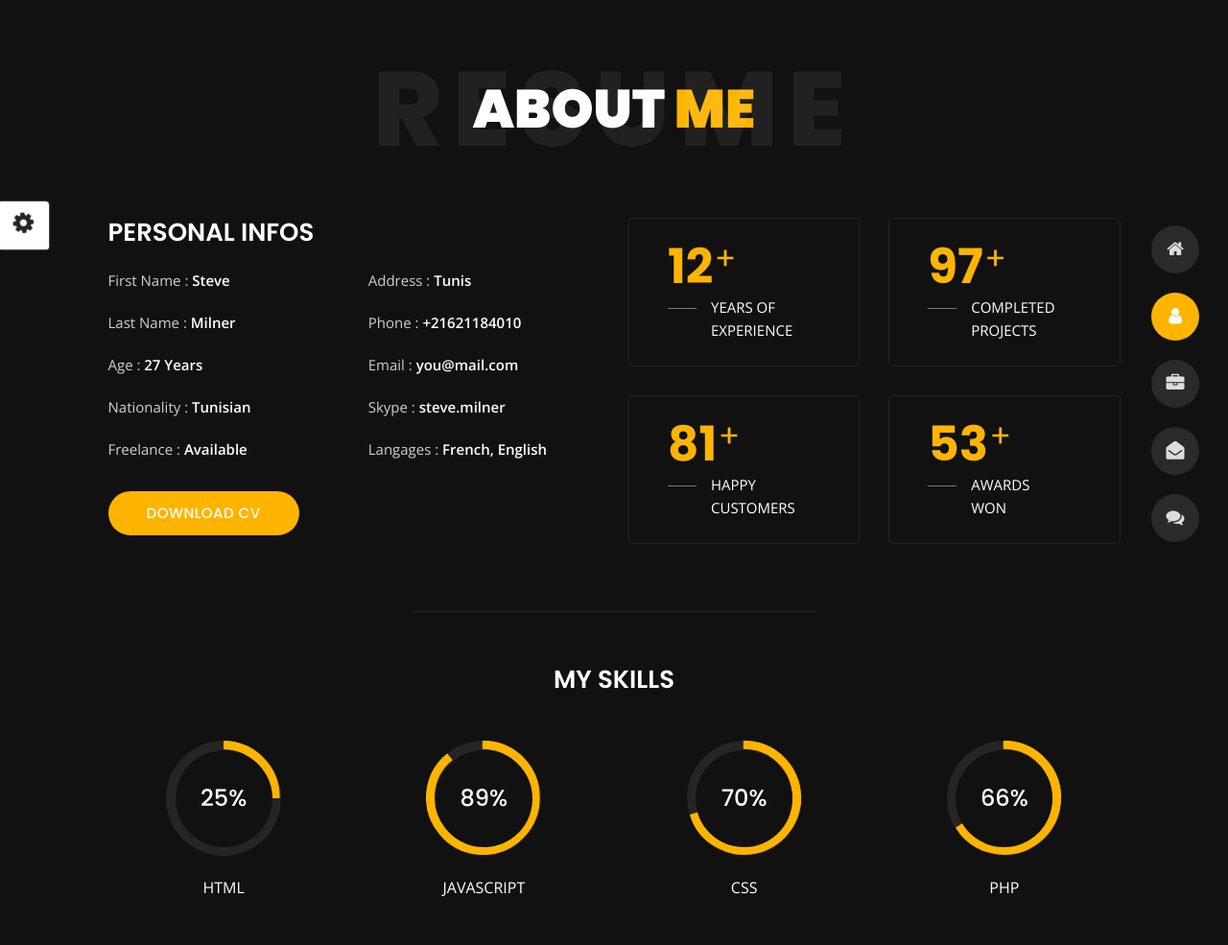
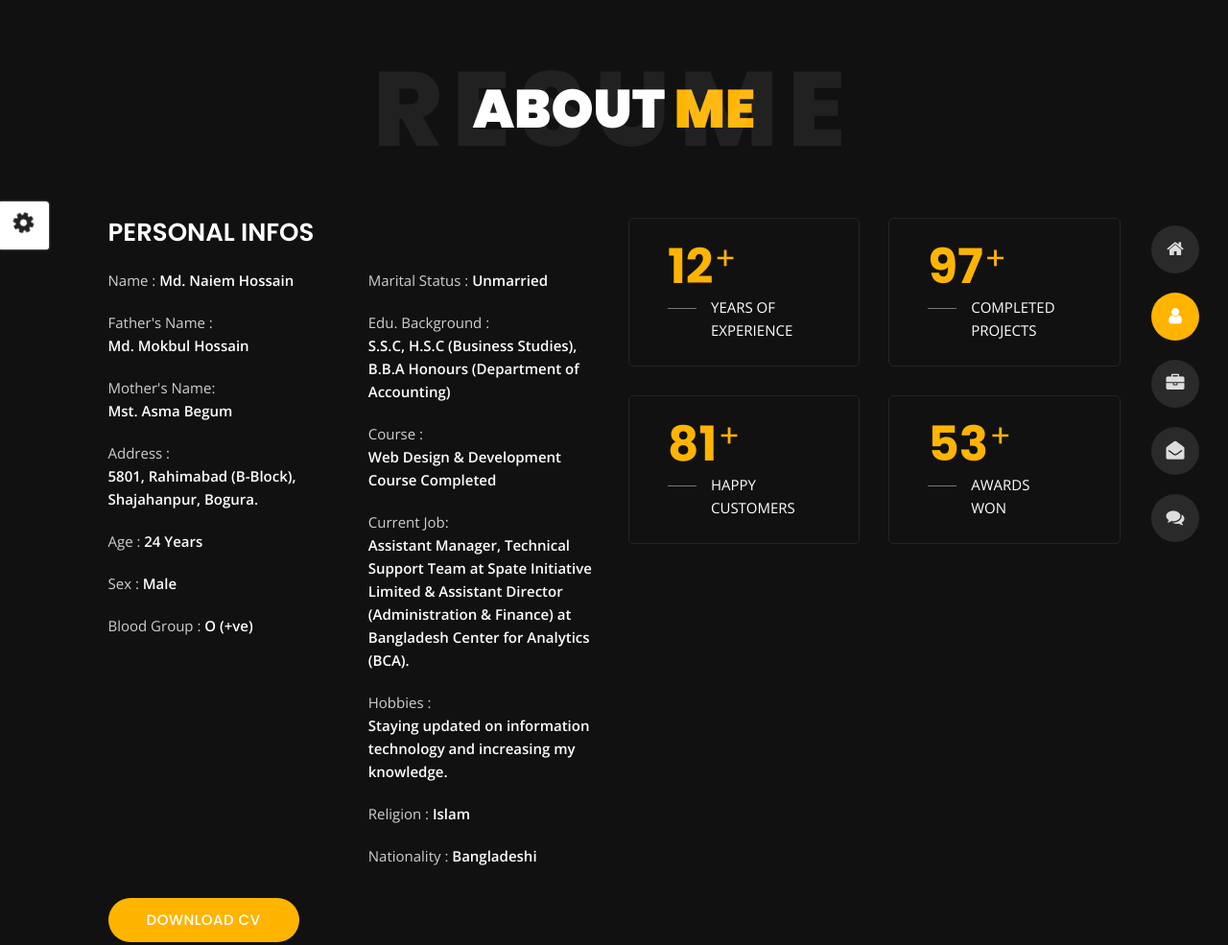
Before and after one commit to naiemhossain360/portfolio, a plain HTML site: page about.html in a window 1280 px wide. Shown: the top 985 px of the page at 96% size. Drawn offline with nearby package versions, Linux system fonts and the light colour scheme.

Commit message:
About me update

```diff
--- a/about.html
+++ b/about.html
@@ -4,9 +4,9 @@
 
 <head>
     <meta charset="utf-8">
-    <title>About Personal Portfolio</title>
+    <title>About Naiem Hossain</title>
     <meta name="viewport" content="width=device-width, initial-scale=1">
-
+    <link rel="icon" href="img/favicon-n.png" type="image/png" sizes="16x16">
     <!-- Template Google Fonts -->
     <link href="https://fonts.googleapis.com/css?family=Poppins:400,400i,500,500i,600,600i,700,700i,800,800i,900,900i" rel="stylesheet">
     <link href="https://fonts.googleapis.com/css?family=Open+Sans:300,400,400i,600,600i,700" rel="stylesheet">
@@ -159,20 +159,24 @@
                     </div>
                     <div class="col-6">
                         <ul class="about-list list-unstyled open-sans-font">
-                            <li> <span class="title">first name :</span> <span class="value d-block d-sm-inline-block d-lg-block d-xl-inline-block">Steve</span> </li>
-                            <li> <span class="title">last name :</span> <span class="value d-block d-sm-inline-block d-lg-block d-xl-inline-block">Milner</span> </li>
-                            <li> <span class="title">Age :</span> <span class="value d-block d-sm-inline-block d-lg-block d-xl-inline-block">27 Years</span> </li>
-                            <li> <span class="title">Nationality :</span> <span class="value d-block d-sm-inline-block d-lg-block d-xl-inline-block">Tunisian</span> </li>
-                            <li> <span class="title">Freelance :</span> <span class="value d-block d-sm-inline-block d-lg-block d-xl-inline-block">Available</span> </li>
+                            <li> <span class="title">Name :</span> <span class="value d-block d-sm-inline-block d-lg-block d-xl-inline-block">Md. Naiem Hossain</span> </li>
+                            <li> <span class="title">Father's Name :</span> <span class="value d-block d-sm-inline-block d-lg-block d-xl-inline-block">Md. Mokbul Hossain</span> </li>
+                            <li> <span class="title">Mother's Name:</span> <span class="value d-block d-sm-inline-block d-lg-block d-xl-inline-block">Mst. Asma Begum</span> </li>
+                            <li> <span class="title">Address :</span> <span class="value d-block d-sm-inline-block d-lg-block d-xl-inline-block">5801, Rahimabad (B-Block), Shajahanpur, Bogura.</span> </li>
+                            <li> <span class="title">Age :</span> <span class="value d-block d-sm-inline-block d-lg-block d-xl-inline-block">24 Years</span> </li>
+                            <li> <span class="title">Sex :</span> <span class="value d-block d-sm-inline-block d-lg-block d-xl-inline-block">Male</span> </li>
+                            <li> <span class="title">Blood Group :</span> <span class="value d-block d-sm-inline-block d-lg-block d-xl-inline-block">O (+ve)</span> </li>
                         </ul>
                     </div>
                     <div class="col-6">
                         <ul class="about-list list-unstyled open-sans-font">
-                            <li> <span class="title">Address :</span> <span class="value d-block d-sm-inline-block d-lg-block d-xl-inline-block">Tunis</span> </li>
-                            <li> <span class="title">phone :</span> <span class="value d-block d-sm-inline-block d-lg-block d-xl-inline-block">+21621184010</span> </li>
-                            <li> <span class="title">Email :</span> <span class="value d-block d-sm-inline-block d-lg-block d-xl-inline-block">you@mail.com</span> </li>
-                            <li> <span class="title">Skype :</span> <span class="value d-block d-sm-inline-block d-lg-block d-xl-inline-block">steve.milner</span> </li>
-                            <li> <span class="title">langages :</span> <span class="value d-block d-sm-inline-block d-lg-block d-xl-inline-block">French, English</span> </li>
+                            <li> <span class="title">Marital Status :</span> <span class="value d-block d-sm-inline-block d-lg-block d-xl-inline-block">Unmarried</span> </li>
+                            <li> <span class="title">Edu. Background :</span> <span class="value d-block d-sm-inline-block d-lg-block d-xl-inline-block">S.S.C, H.S.C (Business Studies), B.B.A Honours (Department of Accounting)</span> </li>
+                            <li> <span class="title">Course :</span> <span class="value d-block d-sm-inline-block d-lg-block d-xl-inline-block">Web Design & Development Course Completed</span> </li>
+                            <li> <span class="title">Current Job:</span> <span class="value d-block d-sm-inline-block d-lg-block d-xl-inline-block">Assistant Manager, Technical Support Team at Spate Initiative Limited & Assistant Director (Administration & Finance) at Bangladesh Center for Analytics (BCA).</span> </li>
+                            <li> <span class="title">Hobbies :</span> <span class="value d-block d-sm-inline-block d-lg-block d-xl-inline-block">Staying updated on information technology and increasing my knowledge.</span> </li>
+                            <li> <span class="title">Religion :</span> <span class="value d-block d-sm-inline-block d-lg-block d-xl-inline-block">Islam</span> </li>
+                            <li> <span class="title">Nationality :</span> <span class="value d-block d-sm-inline-block d-lg-block d-xl-inline-block">Bangladeshi</span> </li>
                         </ul>
                     </div>
                     <div class="col-12 mt-3">
```
Also changed, not shown: blog-post.html (+1 -1 lines), blog.html (+1 -1 lines), contact.html (+1 -1 lines), portfolio.html (+1 -1 lines).
